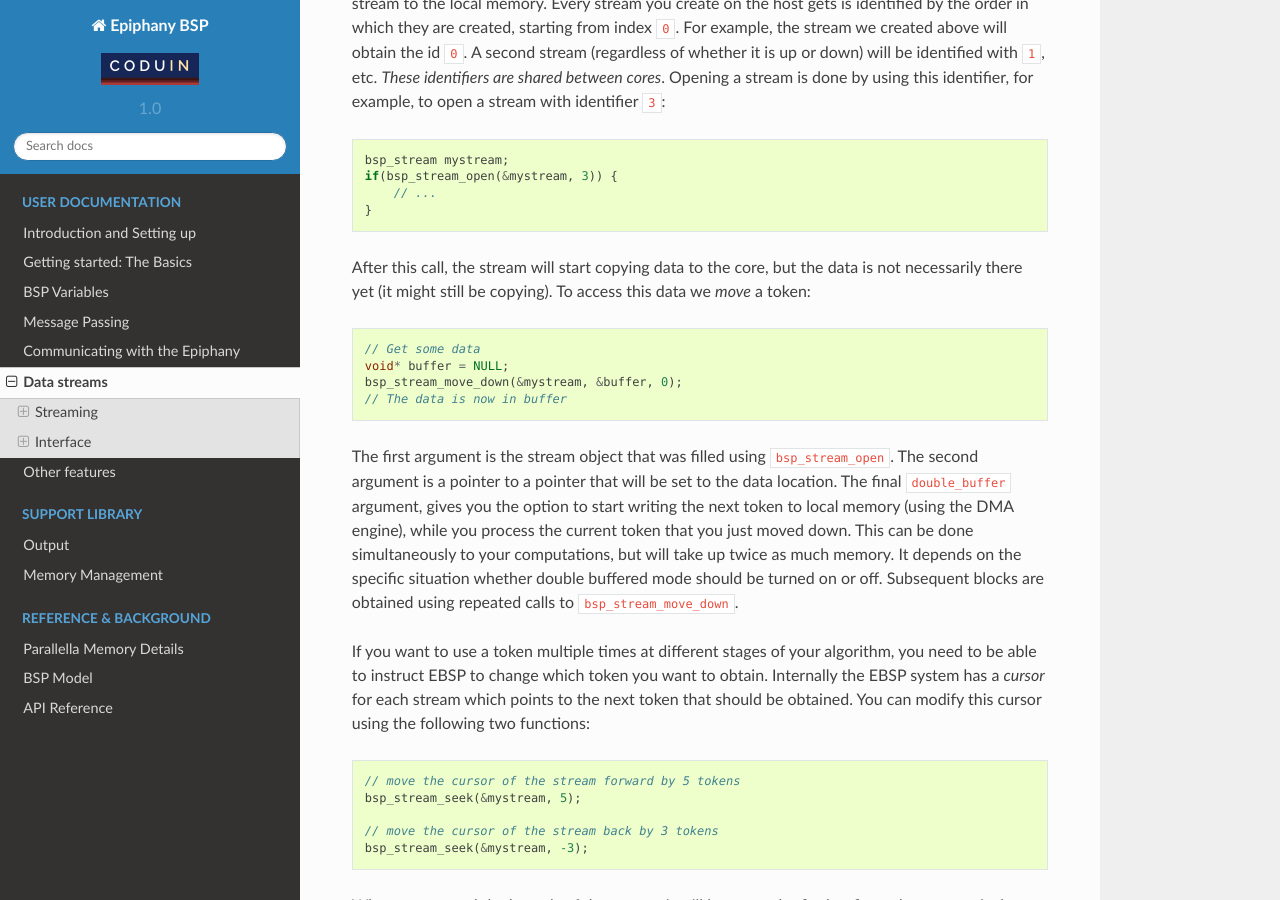
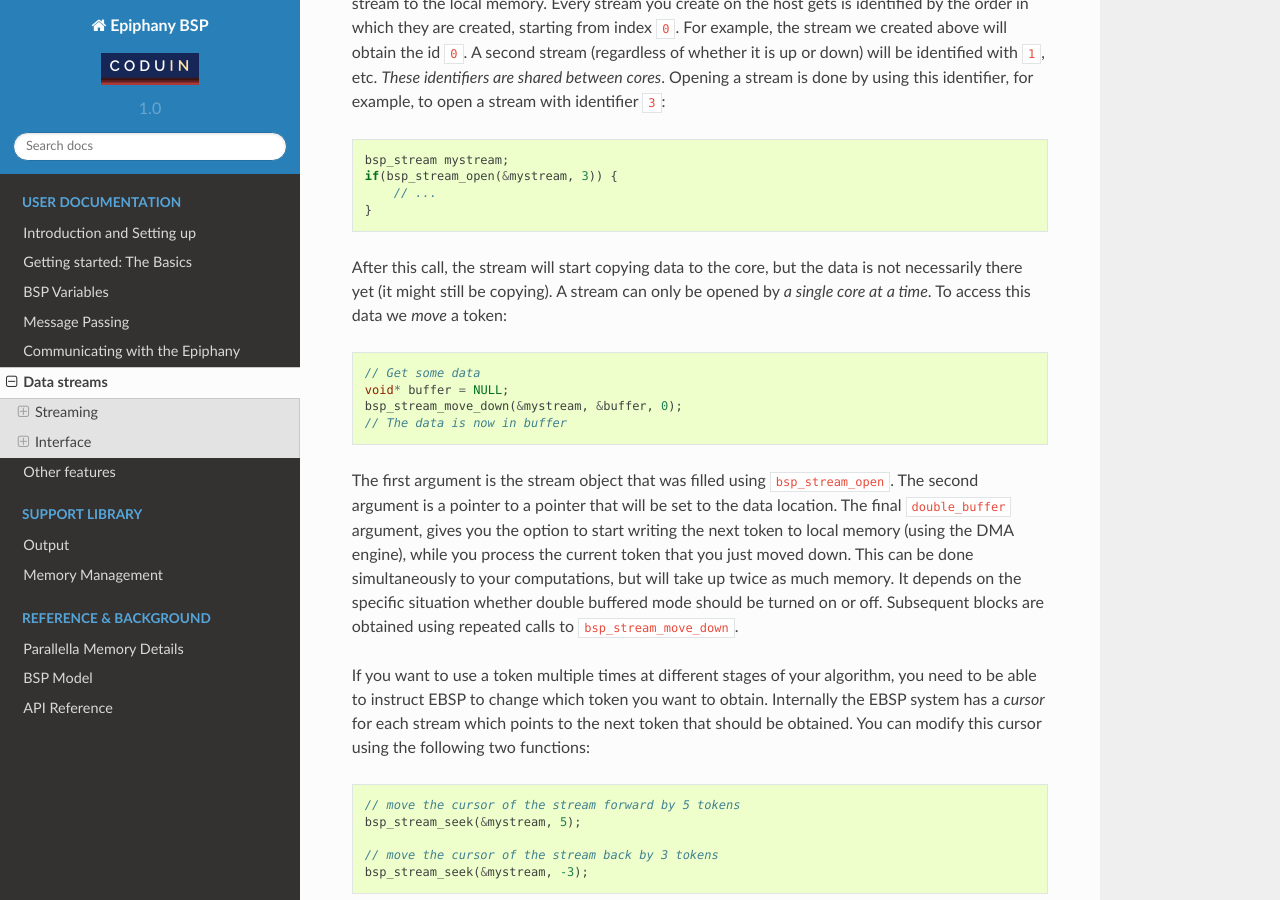
Before and after one commit to coduin/epiphany-bsp, a Sphinx documentation site: the page built from docs/streaming.rst, in a window 1280 px wide and 900 px high, scrolled down 1052 px. Built offline with Sphinx 7.4.7 and the Read the Docs theme 2.0.0, drawn with Linux system fonts in a browser that asks for light colours.

Commit message:
Add note about opening streams on multiple cores

```diff
--- a/docs/streaming.rst
+++ b/docs/streaming.rst
@@ -32,7 +32,7 @@ This will create a stream containing user data. This stream is chopped up in ``2
         // ...
     }
 
-After this call, the stream will start copying data to the core, but the data is not necessarily there yet (it might still be copying). To access this data we *move* a token::
+After this call, the stream will start copying data to the core, but the data is not necessarily there yet (it might still be copying). A stream can only be opened by *a single core at a time*. To access this data we *move* a token::
 
     // Get some data
     void* buffer = NULL;
```
